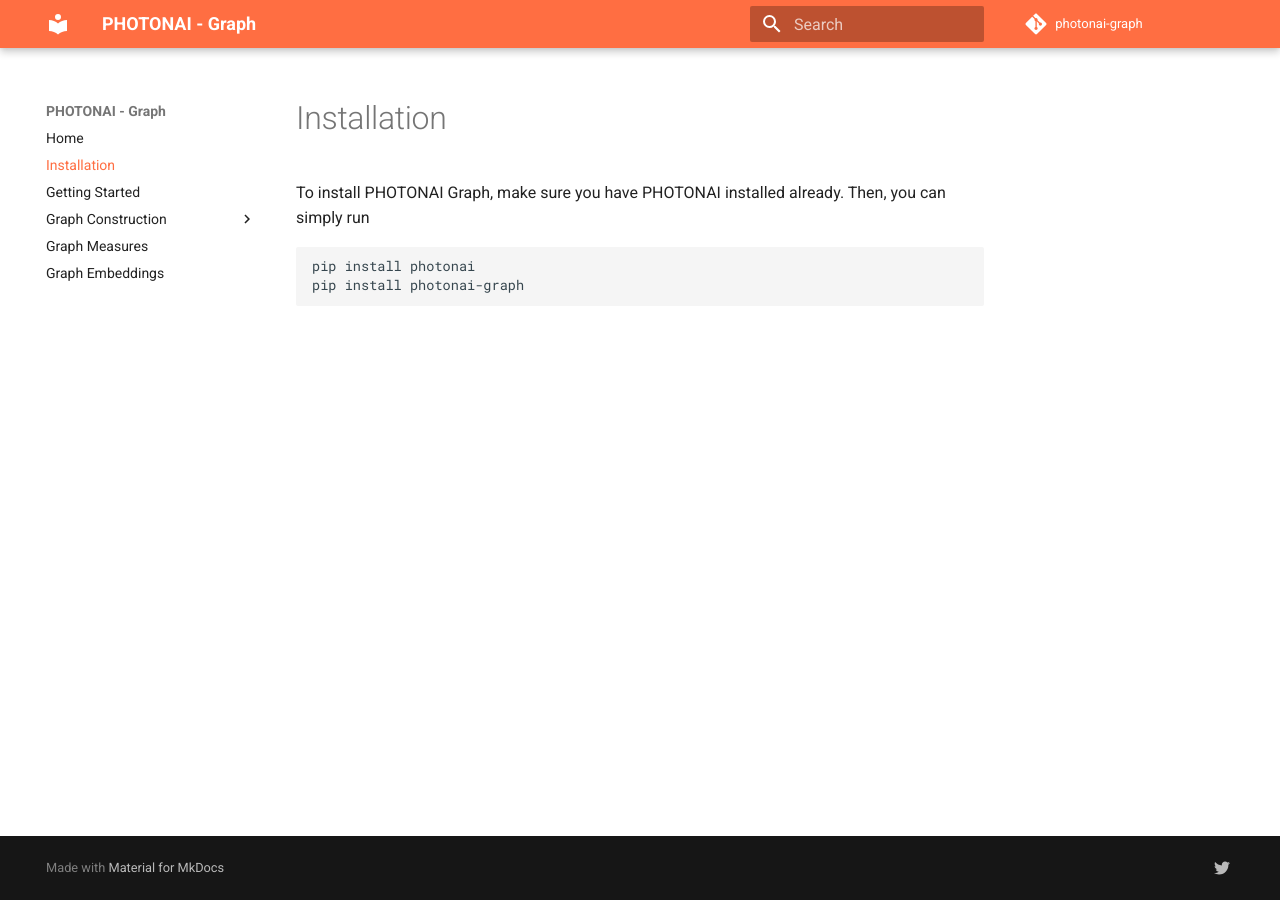
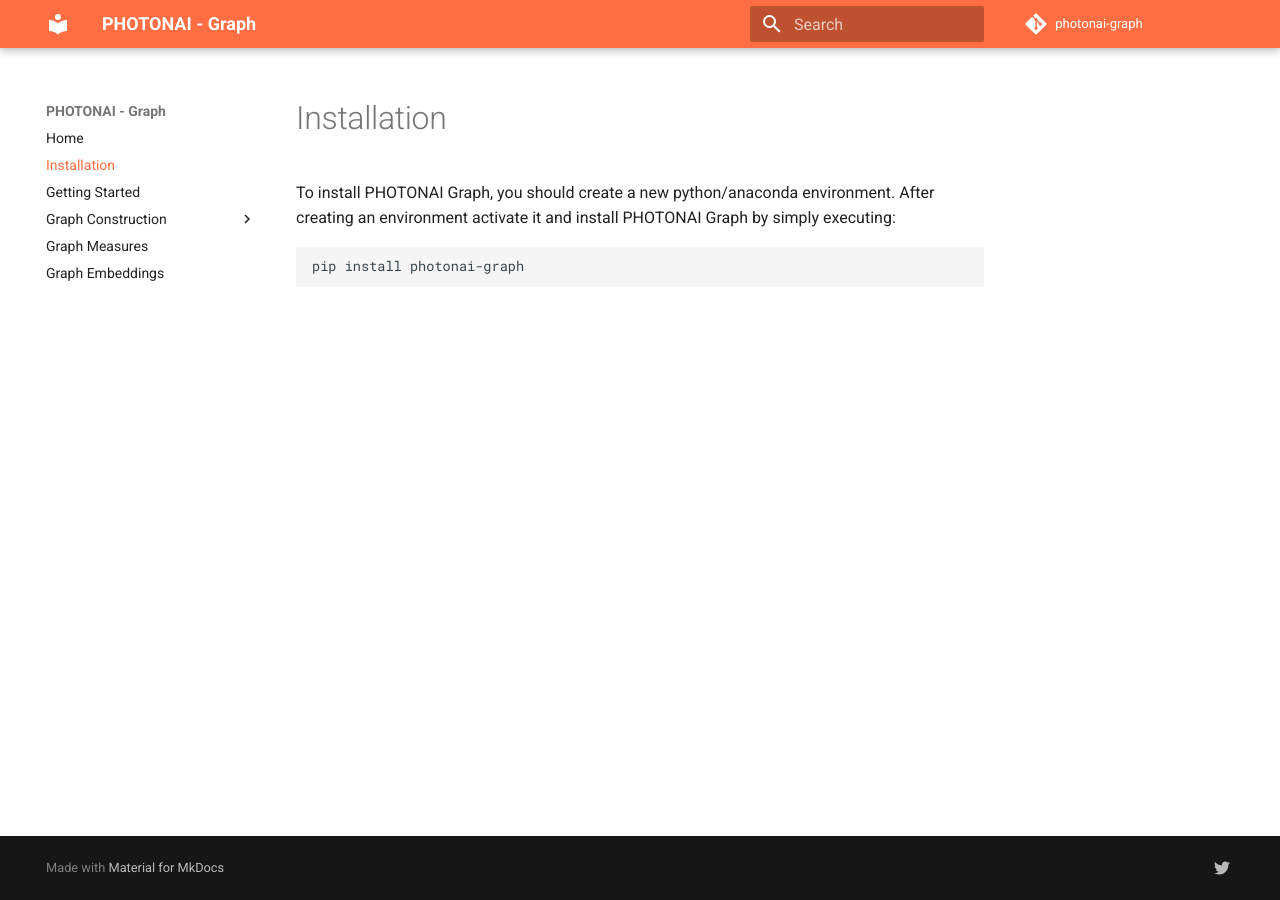
Before and after one commit to wwu-mmll/photonai_graph, an MkDocs documentation site: the page built from documentation/docs/installation.md, in a window 1280 px wide. Built offline with MkDocs 1.6.1 and Material for MkDocs 9.7.7, drawn with Linux system fonts in a browser that asks for light colours; comment, search, counter and statistics services are not loaded.

Commit message:
Update installation.md

````diff
--- a/documentation/docs/installation.md
+++ b/documentation/docs/installation.md
@@ -1,8 +1,5 @@
-To install PHOTONAI Graph, make sure you have PHOTONAI installed already. Then, you can simply run
-
-
+To install PHOTONAI Graph, you should create a new python/anaconda environment. After creating an environment activate it and install PHOTONAI Graph by simply executing:
 
 ```bash
-pip install photonai
 pip install photonai-graph
 ```
````
